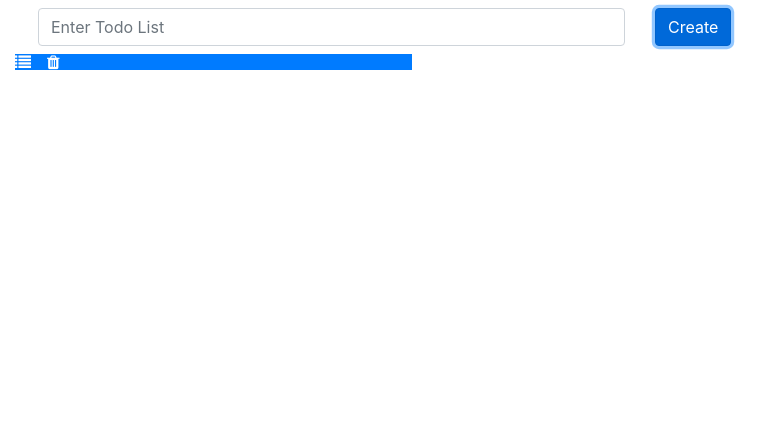
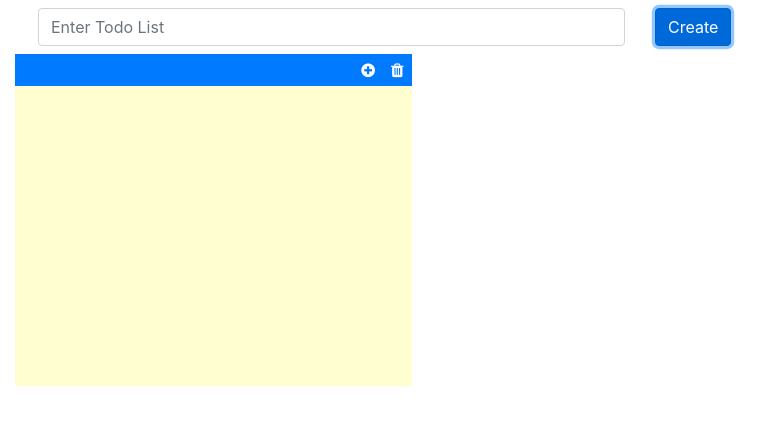
Before and after one commit to lanuyenuit/Sugar, a React (Create React App) app in the folder my-app/: page / in a window 1280 px wide. Both pictures are taken after a click on the button "Create". Shown: the top 424 px of the page, without its empty margins (0-783 px from the left). Built offline with nearby package versions, Linux system fonts and the light colour scheme.

Commit message:
TodoTable

```diff
--- a/my-app/src/components/TodoTable.js
+++ b/my-app/src/components/TodoTable.js
@@ -1,14 +1,45 @@
-import React from "react";
+import React, { useState } from "react";
 import "../css/todoTable.scss";
 function TodoTable(props) {
+  const [isAddTodoDetail, setIsAddTodoDetail] = useState(false);
+  const [todoNameDetail, setTodoNameDetail] = useState("");
+  const [todoNameListDetail, setTodoNameListDetail] = useState([]);
+  let addTodoDetail = () => {
+    setIsAddTodoDetail(true);
+  };
+
+  let handleKeyDown = (e) => {
+    let list = [];
+    if (e.keyCode == 13) {
+      list = [...todoNameListDetail, todoNameDetail];
+      setTodoNameListDetail(list);
+    }
+  };
+
   return (
     <div className="todo-table">
-      <div className="title-table">
+      <div className="title-table d-flex p-2">
         <div>{props.todoName}</div>
-        <div className="d-flex">
-          <i className="fa fa-list mr-3" />
+        <div className="d-flex title-icon">
+          <i
+            className="fa fa-plus-circle mr-3"
+            onClick={() => addTodoDetail()}
+          />
           <i className="fa fa-trash" />
         </div>
+      </div>
+      <div className="body-table container-fluid">
+        {isAddTodoDetail && (
+          <input
+            type="text"
+            className="form-control mt-2"
+            placeholder="New item"
+            defaultValue={todoNameDetail}
+            onKeyDown={(e) => handleKeyDown(e)}
+            onChange={(e) => setTodoNameDetail(e.target.value)}
+          />
+        )}
+        <div>{todoNameListDetail}</div>
       </div>
     </div>
   );
--- a/my-app/src/css/todoTable.scss
+++ b/my-app/src/css/todoTable.scss
@@ -1,4 +1,12 @@
 .title-table {
   background-color: #007bff;
   color: #ffffff;
+  .title-icon {
+    margin-left: auto;
+  }
 }
+
+.body-table {
+  height: 300px;
+  background-color: #fffed0;
+}
```
